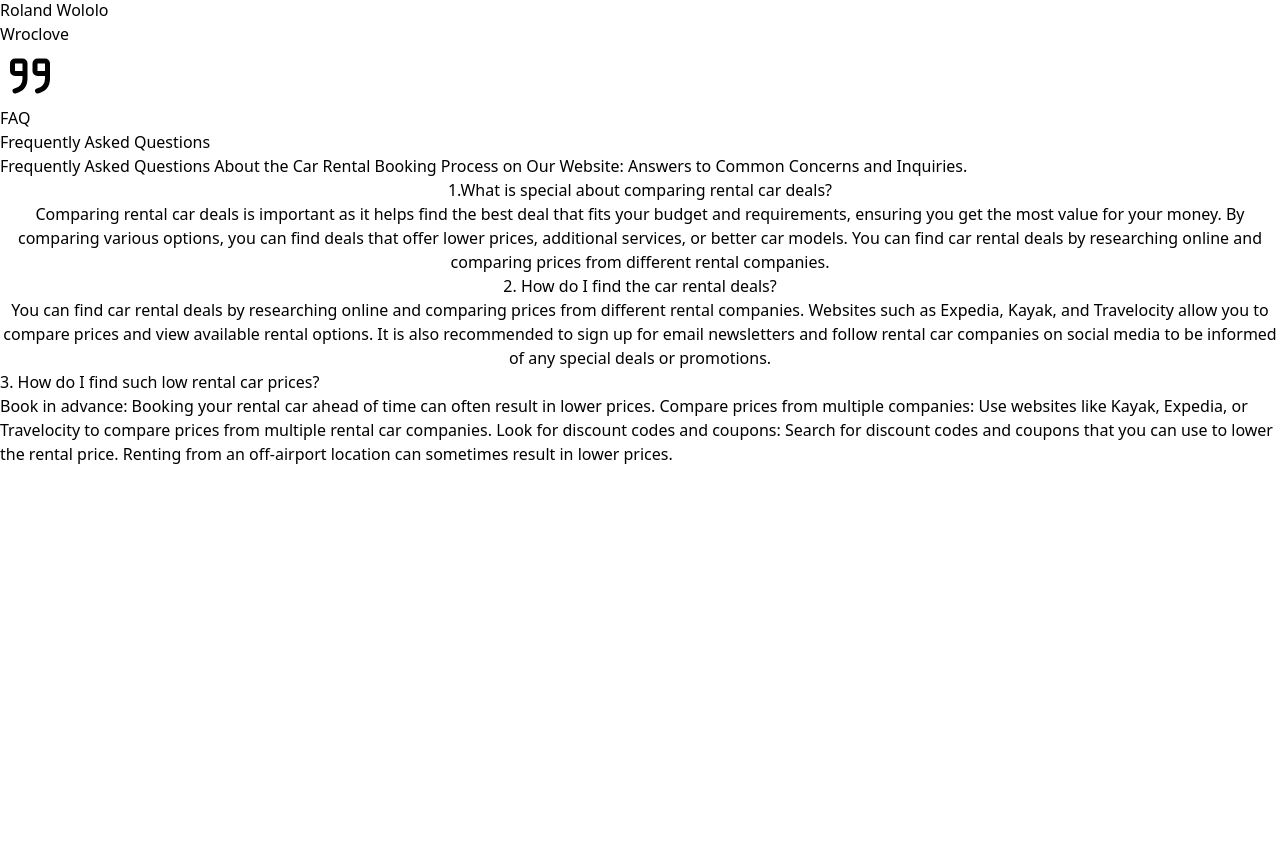
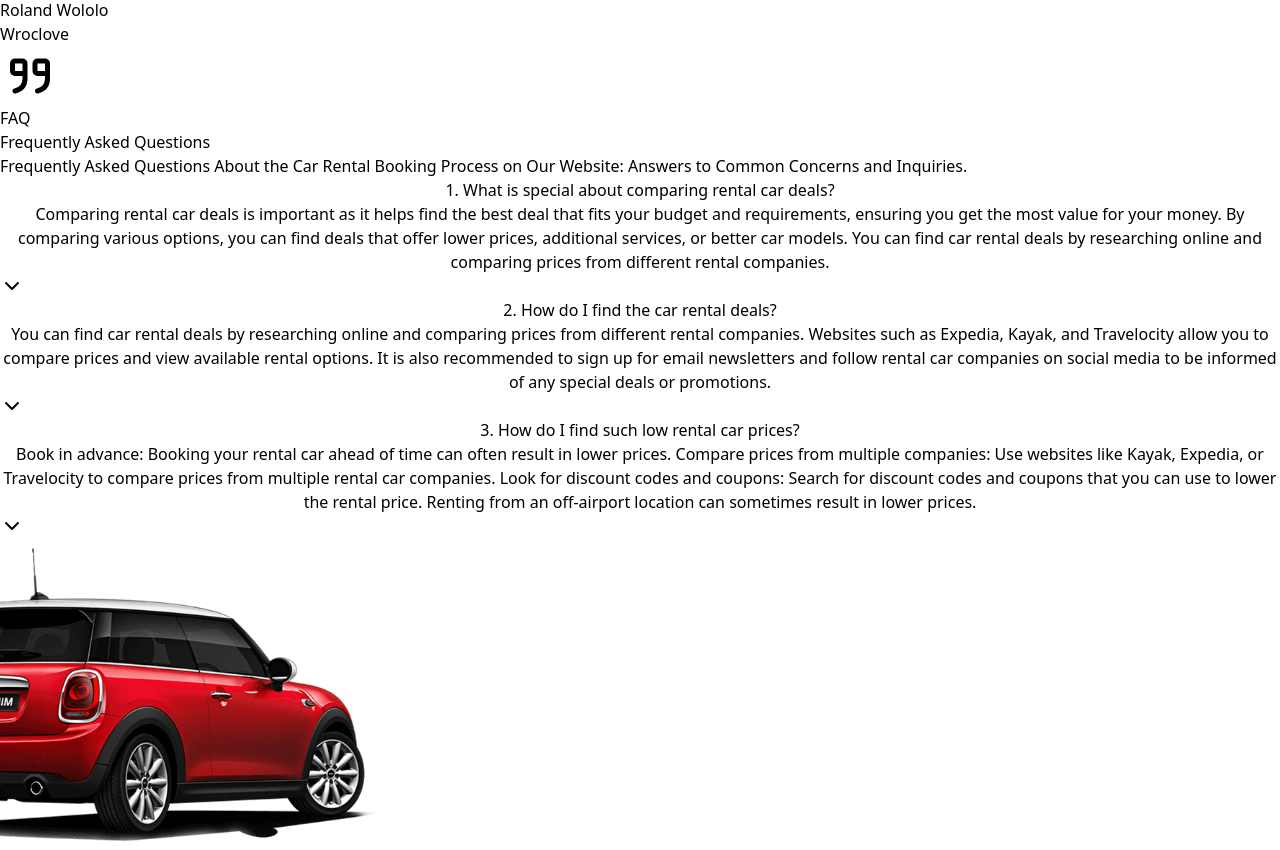
Before and after one commit to CarelessPepper47/PortfolioNo.1, a React (Vite) app: page / in a window 1280 px wide. Shown: the part 7719-8569 px from the top of the page. Before the commit the page ends 8185 px from the top, so only its background shows below. Built offline with nearby package versions, Linux system fonts and the light colour scheme.

Commit message:
dzien 10, faq zrobione, wykonac toggle JS i skonczyc strone footerem

```diff
--- a/src/App.jsx
+++ b/src/App.jsx
@@ -16,6 +16,7 @@ import aip from "./assets/AIP.jpg";
 import sladyopon from "./assets/SladyOpon.png";
 import heri from "./assets/Heri.jpg";
 import ron from "./assets/Ron.jpg";
+import faqcar from "./assets/faqcar.png";
 
 function App() {
   const [zero, setZero] = useState(0);
@@ -25,7 +26,16 @@ function App() {
   }
 
   // !!!!!!!!!!!!!!!!!!!!! robienie przyciskow toggle do faq
+  const [isToggled, setToggle] = useState(false);
+  const handleToggle = () => {
+    setToggle(!isToggled);
+  };
 
+  function rozwinFaq() {
+    setToggle(!isToggled);
+
+    return <button onClick={handleToggle}>{isToggled ? "ON" : "OFF"}</button>;
+  }
   // const toggleFaq = () => {
   //   const [isToggled, setToggle] = useState(false);
 
@@ -668,18 +678,27 @@ function App() {
             </div>
           </div>
         </section>
-        <section className="flex h-screen w-full flex-col items-center bg-white">
+        <section className="relative z-10 flex h-screen w-full flex-col items-center gap-20 bg-white">
           <div className="space-y-10 text-center">
-            <h5 className="text-lg font-bold">FAQ</h5>
+            <h5 className="pt-20 text-2xl font-bold">FAQ</h5>
             <h1 className="text-5xl font-bold">Frequently Asked Questions</h1>
             <p className="mx-auto w-[80%]">
               Frequently Asked Questions About the Car Rental Booking Process on
               Our Website: Answers to Common Concerns and Inquiries.
             </p>
           </div>
-          <div className="flex flex-col">
-            <button className="">
-              1.What is special about comparing rental car deals?
+          <div className="relative z-10 flex w-[60%] flex-col bg-white shadow-md shadow-black/50">
+            {/* <button
+                onClick={() => {
+                  nowaFunkcja(3);
+                }} */}
+            <button
+              onClick={() => {
+                rozwinFaq;
+              }}
+              className="flex h-20 items-center justify-between px-10 text-left text-lg font-semibold transition-all active:bg-[#ff4d30] active:text-white"
+            >
+              1. What is special about comparing rental car deals?
               <div className="hidden">
                 Comparing rental car deals is important as it helps find the
                 best deal that fits your budget and requirements, ensuring you
@@ -689,8 +708,23 @@ function App() {
                 researching online and comparing prices from different rental
                 companies.
               </div>
+              <svg
+                xmlns="http://www.w3.org/2000/svg"
+                width="24"
+                height="24"
+                viewBox="0 0 24 24"
+                fill="none"
+                stroke="currentColor"
+                stroke-width="2"
+                stroke-linecap="round"
+                stroke-linejoin="round"
+                class="tabler-icon tabler-icon-chevron-down"
+                className=""
+              >
+                <path d="M6 9l6 6l6 -6"></path>
+              </svg>
             </button>
-            <button className="">
+            <button className="flex h-20 items-center  justify-between px-10 text-left text-lg font-semibold transition-all active:bg-[#ff4d30] active:text-white">
               2. How do I find the car rental deals?
               <div className="hidden">
                 You can find car rental deals by researching online and
@@ -700,20 +734,55 @@ function App() {
                 sign up for email newsletters and follow rental car companies on
                 social media to be informed of any special deals or promotions.
               </div>
+              <svg
+                xmlns="http://www.w3.org/2000/svg"
+                width="24"
+                height="24"
+                viewBox="0 0 24 24"
+                fill="none"
+                stroke="currentColor"
+                stroke-width="2"
+                stroke-linecap="round"
+                stroke-linejoin="round"
+                class="tabler-icon tabler-icon-chevron-down"
+                className=""
+              >
+                <path d="M6 9l6 6l6 -6"></path>
+              </svg>
             </button>
-            <button className="">
+            <button className="flex h-20 items-center justify-between px-10 text-left text-lg font-semibold transition-all active:bg-[#ff4d30]  active:text-white">
               3. How do I find such low rental car prices?
+              <div className="hidden">
+                Book in advance: Booking your rental car ahead of time can often
+                result in lower prices. Compare prices from multiple companies:
+                Use websites like Kayak, Expedia, or Travelocity to compare
+                prices from multiple rental car companies. Look for discount
+                codes and coupons: Search for discount codes and coupons that
+                you can use to lower the rental price. Renting from an
+                off-airport location can sometimes result in lower prices.
+              </div>
+              <svg
+                xmlns="http://www.w3.org/2000/svg"
+                width="24"
+                height="24"
+                viewBox="0 0 24 24"
+                fill="none"
+                stroke="currentColor"
+                stroke-width="2"
+                stroke-linecap="round"
+                stroke-linejoin="round"
+                class="tabler-icon tabler-icon-chevron-down"
+                className=""
+              >
+                <path d="M6 9l6 6l6 -6"></path>
+              </svg>
             </button>
-            <div className="hidden">
-              Book in advance: Booking your rental car ahead of time can often
-              result in lower prices. Compare prices from multiple companies:
-              Use websites like Kayak, Expedia, or Travelocity to compare prices
-              from multiple rental car companies. Look for discount codes and
-              coupons: Search for discount codes and coupons that you can use to
-              lower the rental price. Renting from an off-airport location can
-              sometimes result in lower prices.
-            </div>
           </div>
+          <img
+            src={faqcar}
+            alt="faqcar"
+            className="absolute left-0 top-72 z-0"
+          />
         </section>
       </main>
     </>
```
Also changed, not shown: src/data.js (+10 -0 lines).
